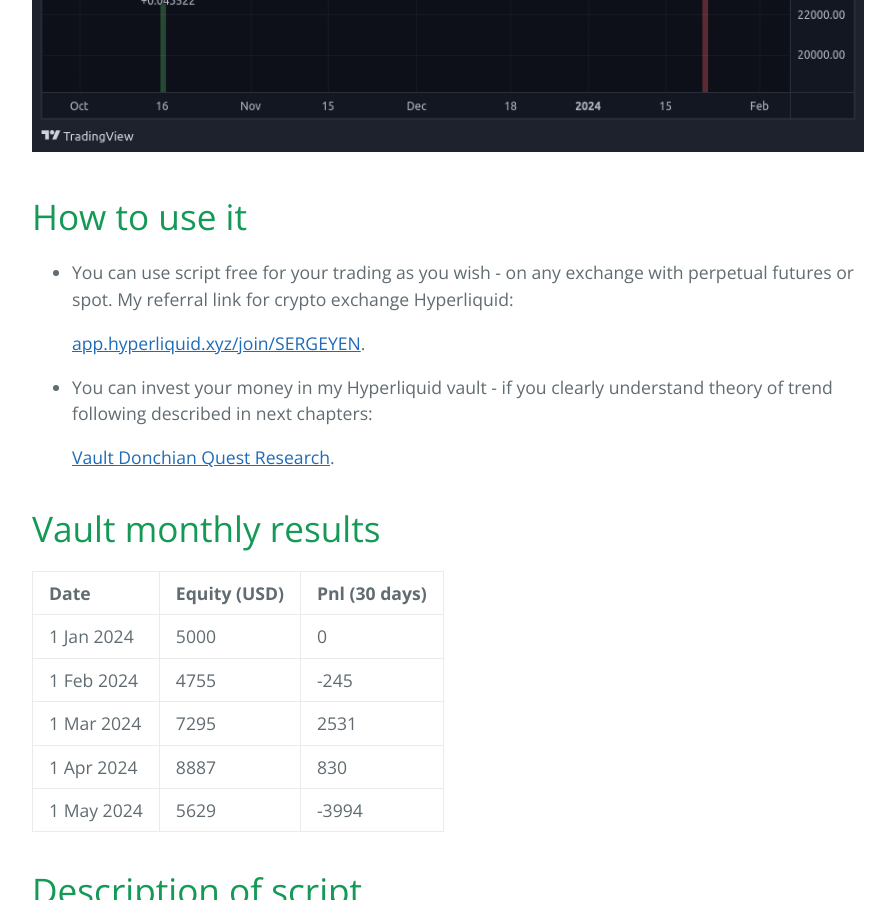
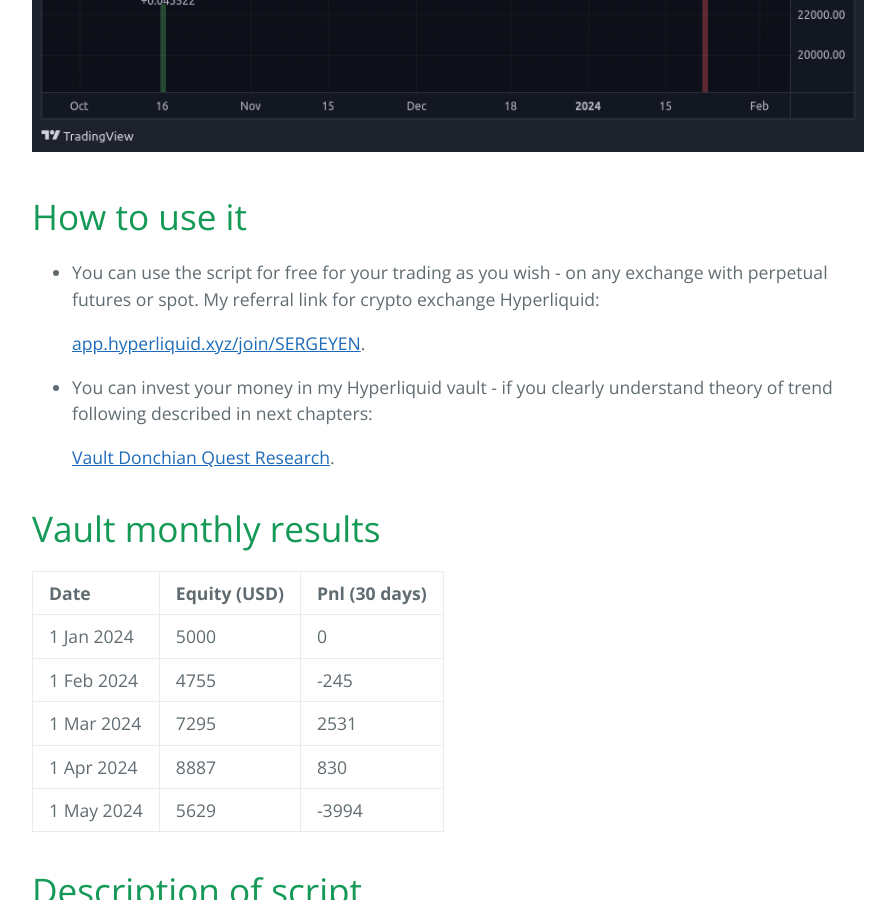
Before and after one commit to sergeyen7/sergeyen7.github.io, a Jekyll site: the page built from index.md, in a window 1280 px wide and 900 px high, scrolled down 2717 px. Shown: the whole window, without its empty margins (192-1087 px from the left). Built offline with Jekyll 4.4.1, drawn with Linux system fonts in a browser that asks for light colours; nearby versions of some CDN libraries.

Commit message:
Update index.md

```diff
--- a/index.md
+++ b/index.md
@@ -65,7 +65,7 @@ It's open-source Pine script V5.
 
 # How to use it
 
-* You can use script free for your trading as you wish - on any exchange with perpetual futures or spot. My referral link for crypto exchange Hyperliquid:
+* You can use the script for free for your trading as you wish - on any exchange with perpetual futures or spot. My referral link for crypto exchange Hyperliquid:
 
      [app.hyperliquid.xyz/join/SERGEYEN](https://app.hyperliquid.xyz/join/SERGEYEN).
 
```
